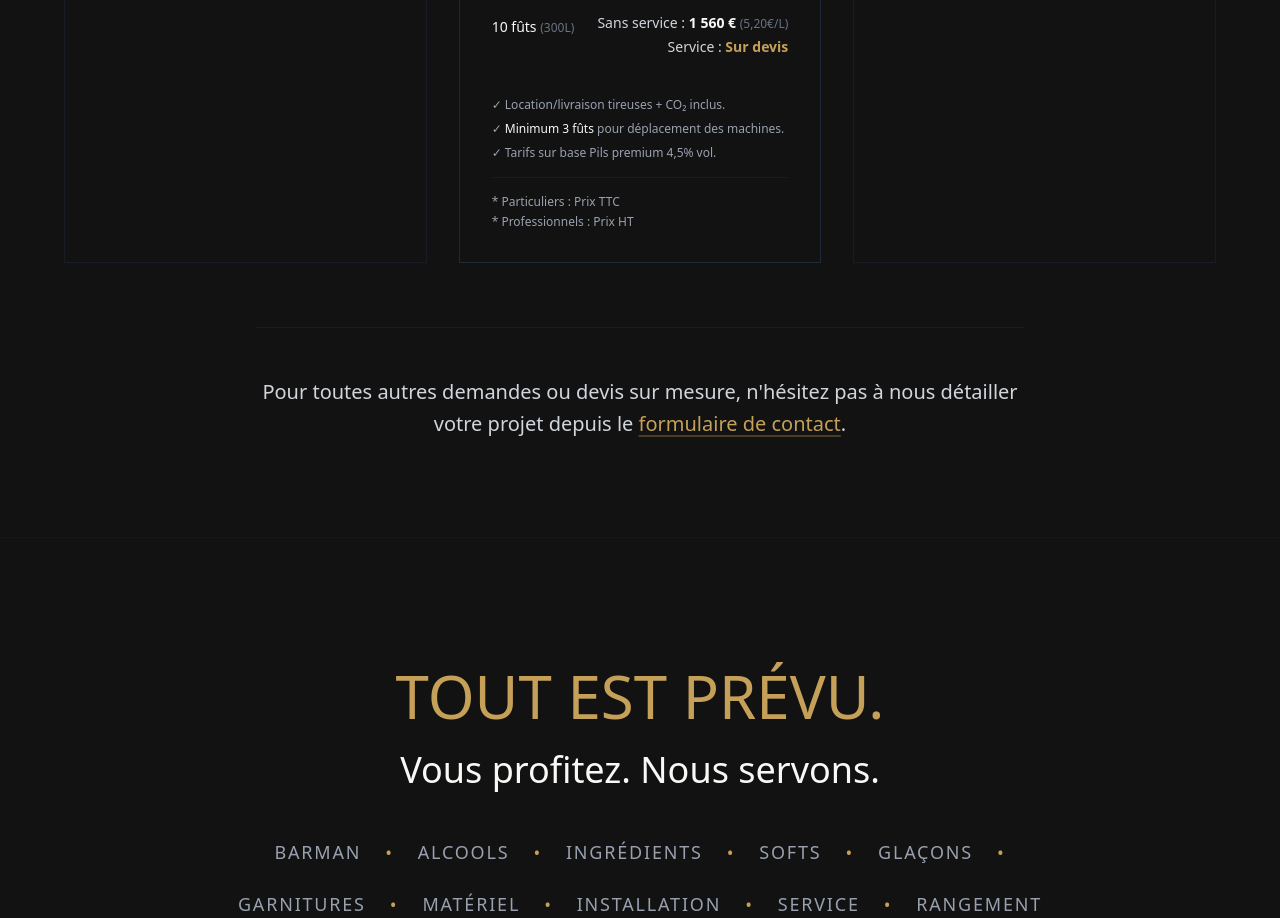
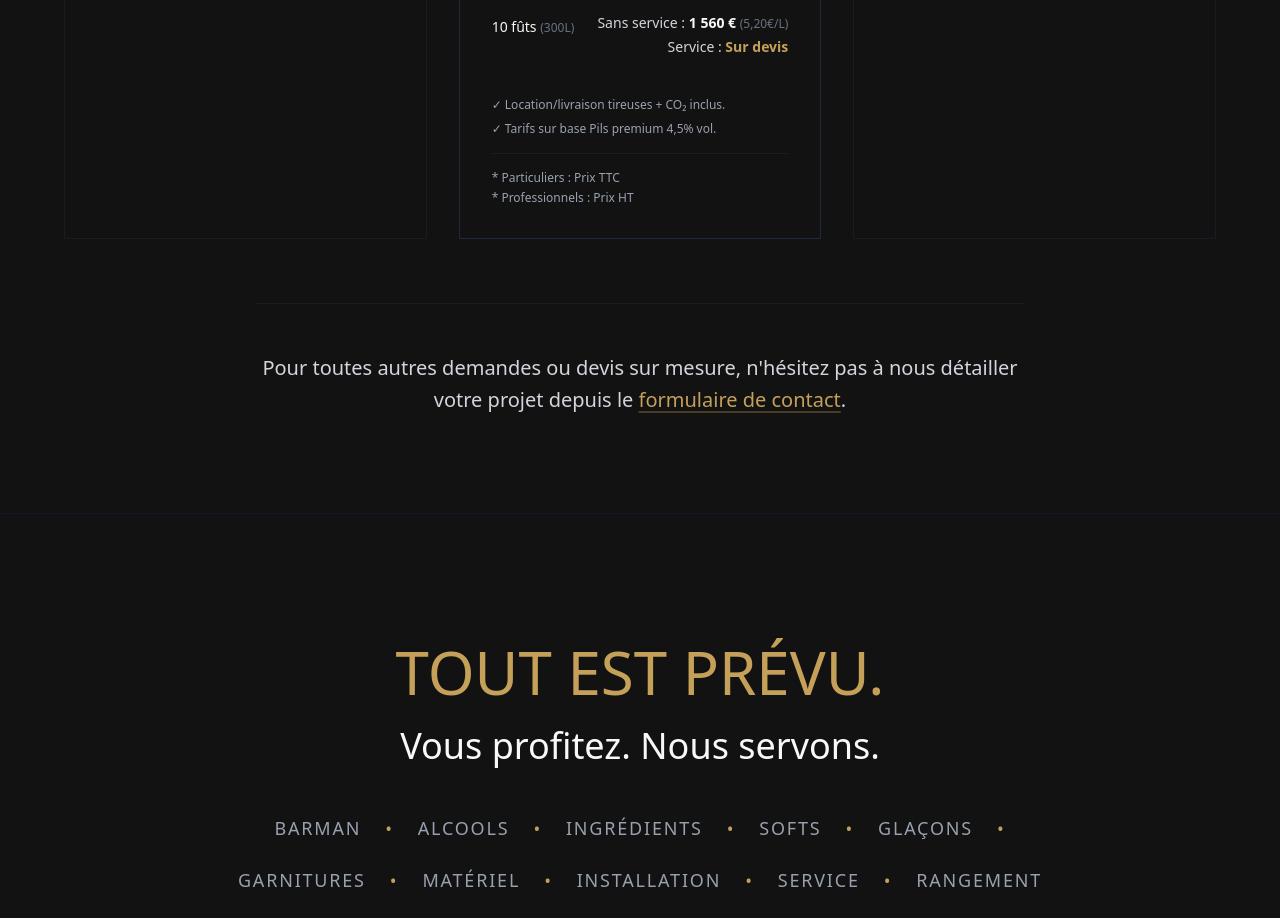
Before and after one commit to Jordan-pinto/flowers-events, a Next.js app: page / in a window 1280 px wide. Shown: the part 3500-4418 px from the top of the page. Built offline with nearby package versions, Linux system fonts and the light colour scheme; a web font is replaced by a local one.

Commit message:
Modifiction formule bières

```diff
--- a/app/page.tsx
+++ b/app/page.tsx
@@ -424,7 +424,6 @@ export default function Home() {
 
             <div className="mt-8 space-y-2 text-xs text-gray-400 font-light">
               <p>✓ Location/livraison tireuses + CO₂ inclus.</p>
-              <p>✓ <strong className="text-offwhite">Minimum 3 fûts</strong> pour déplacement des machines.</p>
               <p>✓ Tarifs sur base Pils premium 4,5% vol.</p>
               <div className="pt-4 mt-4 border-t border-gray-800/50 space-y-1">
                 <p>* Particuliers : Prix TTC</p>
```
